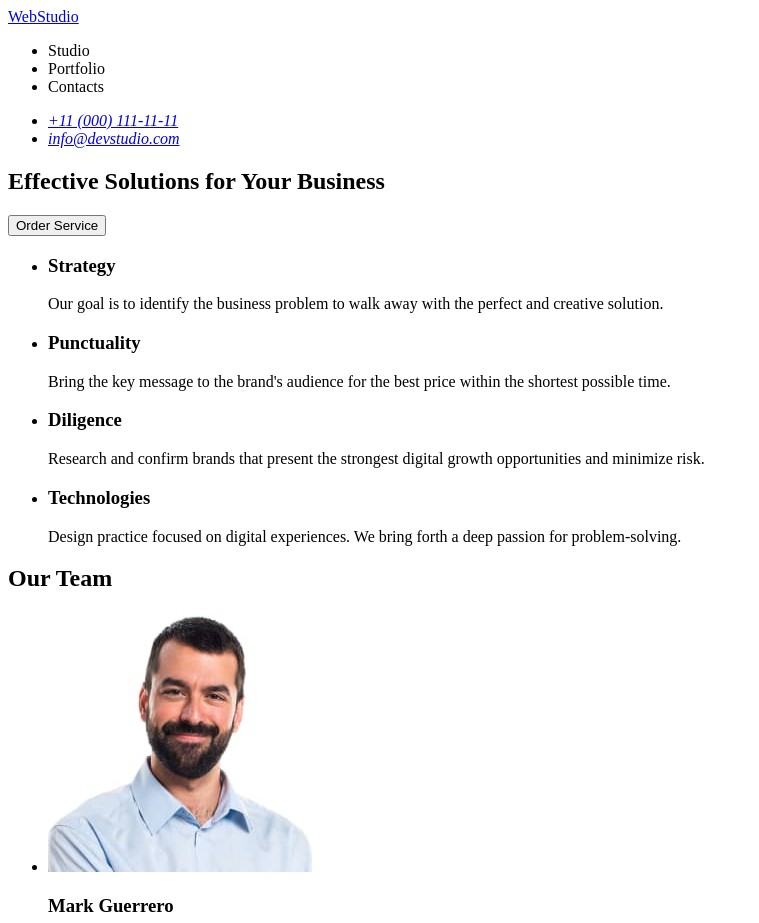
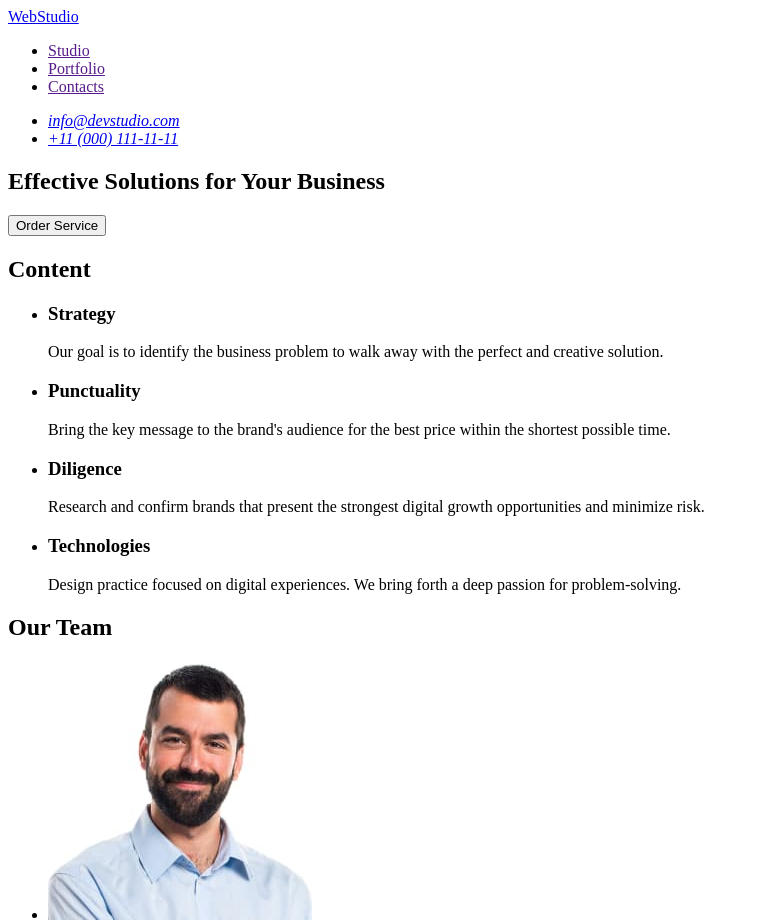
Before and after one commit to korolbrow/goit-markup-hw-01-02, a plain HTML site: page index.html in a window 1280 px wide. Shown: the top 923 px of the page, without its empty margins (0-759 px from the left). Drawn offline with Linux system fonts and the light colour scheme.

Commit message:
исправление ошибок

```diff
--- a/index.html
+++ b/index.html
@@ -11,16 +11,16 @@
       <nav>
         <a href="./index.html">WebStudio</a>
         <ul>
-          <li>Studio</li>
-          <li>Portfolio</li>
-          <li>Contacts</li>
+          <li><a href="">Studio</a></li>
+          <li><a href="">Portfolio</a></li>
+          <li><a href="">Contacts</a></li>
         </ul>
       </nav>
-
+      <!-- Address -->
       <address>
         <ul>
+          <li><a href="mailto:info@devstudio.com">info@devstudio.com</a></li>
           <li><a href="tel:+110001111111">+11 (000) 111-11-11</a></li>
-          <li><a href="mailto:info@devstudio.com">info@devstudio.com</a></li>
         </ul>
       </address>
     </header>
@@ -34,6 +34,7 @@
 
       <!-- Step 2 -->
       <section>
+        <h2>Content</h2>
         <ul>
           <li>
             <h3>Strategy</h3>
@@ -94,7 +95,7 @@
     </main>
     <!-- Step 4 -->
     <footer>
-      <a href="">WebStudio</a>
+      <a href="./index.html">WebStudio</a>
       <p>
         Increase the flow of customers and sales for your business with digital
         marketing & growth solutions.
```
